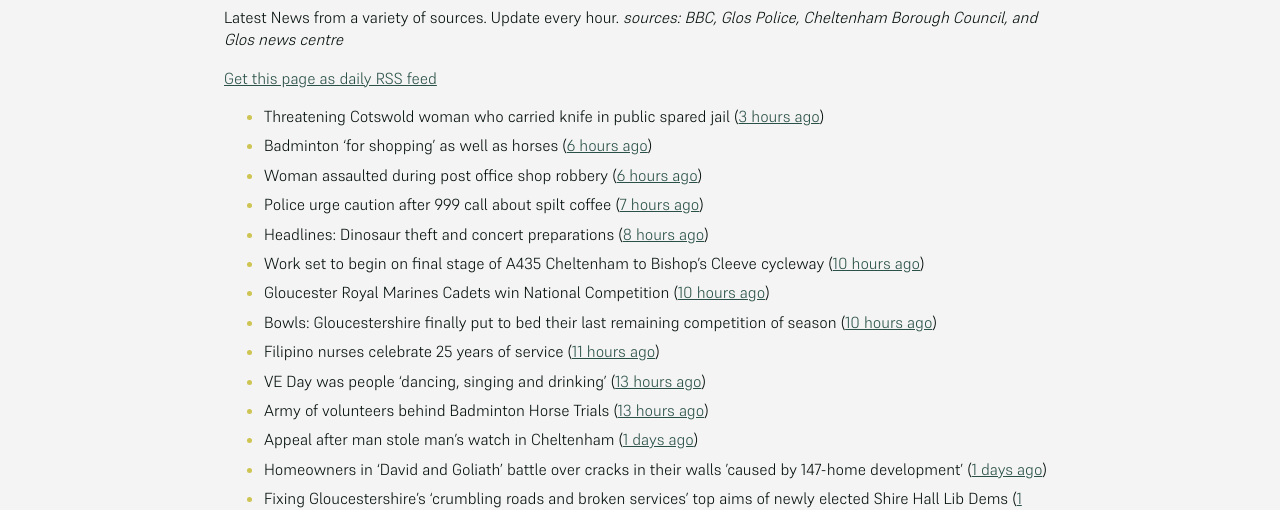
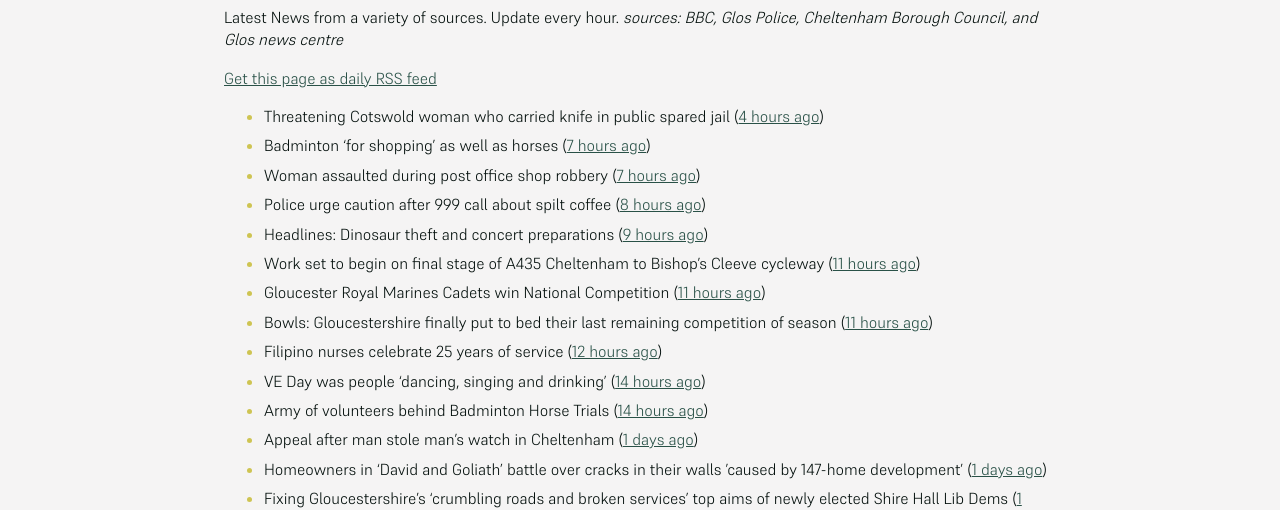
Before and after one commit to mat-0/cheltenham-open-data, a Jekyll site: the page built from _pages/news.md, in a window 1280 px wide. Shown: the part 267-777 px from the top of the page. Built offline with Jekyll 4.4.1, drawn with Linux system fonts in a browser that asks for light colours.

Commit message:
Updated 2025-05-06 19:58:00

```diff
--- a/_pages/news.md
+++ b/_pages/news.md
@@ -12,17 +12,17 @@ _sources: BBC, Glos Police, Cheltenham Borough Council, and Glos news centre_
 [Get this page as daily RSS feed](/daily.rss)
 
 <!-- news_marker starts -->
-- Threatening Cotswold woman who carried knife in public spared jail ([3 hours ago](https://gloucesternewscentre.co.uk/threatening-cotswold-woman-who-carried-knife-in-public-spared-jail/))
-- Badminton 'for shopping' as well as horses ([6 hours ago](https://www.bbc.com/news/articles/cqx4nl0w8x4o))
-- Woman assaulted during post office shop robbery ([6 hours ago](https://www.bbc.com/news/articles/cj454xw4qryo))
-- Police urge caution after 999 call about spilt coffee ([7 hours ago](https://www.bbc.com/news/articles/c4g9ng7z94jo))
-- Headlines: Dinosaur theft and concert preparations ([8 hours ago](https://www.bbc.com/news/articles/c99peejp40po))
-- Work set to begin on final stage of A435 Cheltenham to Bishop’s Cleeve cycleway ([10 hours ago](https://gloucesternewscentre.co.uk/work-set-to-begin-on-final-stage-of-a435-cheltenham-to-bishops-cleeve-cycleway/))
-- Gloucester Royal Marines Cadets win National Competition ([10 hours ago](https://gloucesternewscentre.co.uk/gloucester-royal-marines-cadets-win-national-competition/))
-- Bowls: Gloucestershire finally put to bed their last remaining competition of season ([10 hours ago](https://gloucesternewscentre.co.uk/bowls-gloucestershire-finally-put-to-bed-their-last-remaining-competition-of-season/))
-- Filipino nurses celebrate 25 years of service ([11 hours ago](https://gloucesternewscentre.co.uk/filipino-nurses-celebrate-25-years-of-service/))
-- VE Day was people 'dancing, singing and drinking' ([13 hours ago](https://www.bbc.com/news/articles/cvg9y4pye5ro))
-- Army of volunteers behind Badminton Horse Trials ([13 hours ago](https://www.bbc.com/news/articles/crrz4549z2po))
+- Threatening Cotswold woman who carried knife in public spared jail ([4 hours ago](https://gloucesternewscentre.co.uk/threatening-cotswold-woman-who-carried-knife-in-public-spared-jail/))
+- Badminton 'for shopping' as well as horses ([7 hours ago](https://www.bbc.com/news/articles/cqx4nl0w8x4o))
+- Woman assaulted during post office shop robbery ([7 hours ago](https://www.bbc.com/news/articles/cj454xw4qryo))
+- Police urge caution after 999 call about spilt coffee ([8 hours ago](https://www.bbc.com/news/articles/c4g9ng7z94jo))
+- Headlines: Dinosaur theft and concert preparations ([9 hours ago](https://www.bbc.com/news/articles/c99peejp40po))
+- Work set to begin on final stage of A435 Cheltenham to Bishop’s Cleeve cycleway ([11 hours ago](https://gloucesternewscentre.co.uk/work-set-to-begin-on-final-stage-of-a435-cheltenham-to-bishops-cleeve-cycleway/))
+- Gloucester Royal Marines Cadets win National Competition ([11 hours ago](https://gloucesternewscentre.co.uk/gloucester-royal-marines-cadets-win-national-competition/))
+- Bowls: Gloucestershire finally put to bed their last remaining competition of season ([11 hours ago](https://gloucesternewscentre.co.uk/bowls-gloucestershire-finally-put-to-bed-their-last-remaining-competition-of-season/))
+- Filipino nurses celebrate 25 years of service ([12 hours ago](https://gloucesternewscentre.co.uk/filipino-nurses-celebrate-25-years-of-service/))
+- VE Day was people 'dancing, singing and drinking' ([14 hours ago](https://www.bbc.com/news/articles/cvg9y4pye5ro))
+- Army of volunteers behind Badminton Horse Trials ([14 hours ago](https://www.bbc.com/news/articles/crrz4549z2po))
 - Appeal after man stole man’s watch in Cheltenham ([1 days ago](https://gloucesternewscentre.co.uk/appeal-after-man-stole-mans-watch-in-cheltenham/))
 - Homeowners in ‘David and Goliath’ battle over cracks in their walls ’caused by 147-home development’ ([1 days ago](https://gloucesternewscentre.co.uk/homeowners-in-david-and-goliath-battle-over-cracks-in-their-walls-caused-by-147-home-development/))
 - Fixing Gloucestershire’s ‘crumbling roads and broken services’ top aims of newly elected Shire Hall Lib Dems ([1 days ago](https://gloucesternewscentre.co.uk/fixing-gloucestershires-crumbling-roads-and-broken-services-top-aims-of-newly-elected-shire-hall-lib-dems/))
```
Also changed, not shown: _data/flood.json (+5 -69 lines), _pages/fix-my-street.md (+2 -2 lines), index.md (+5 -5 lines).
